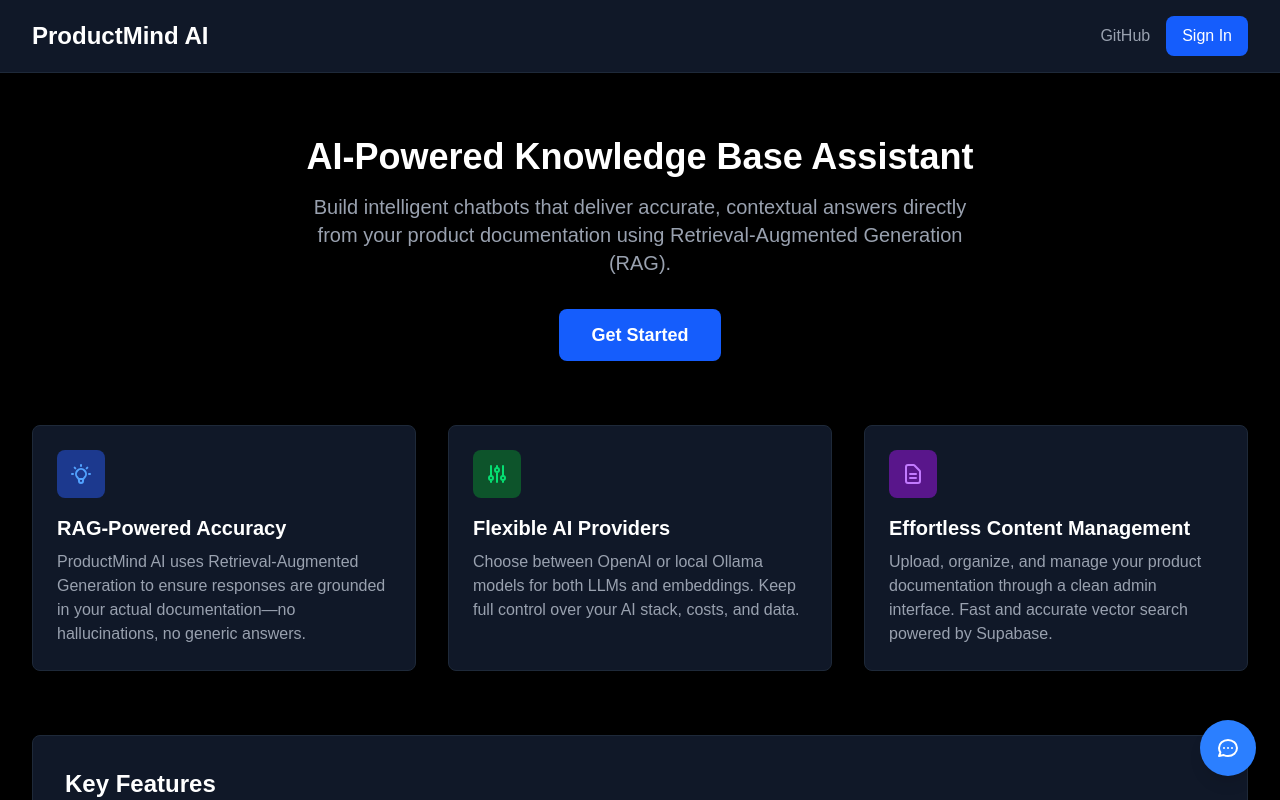
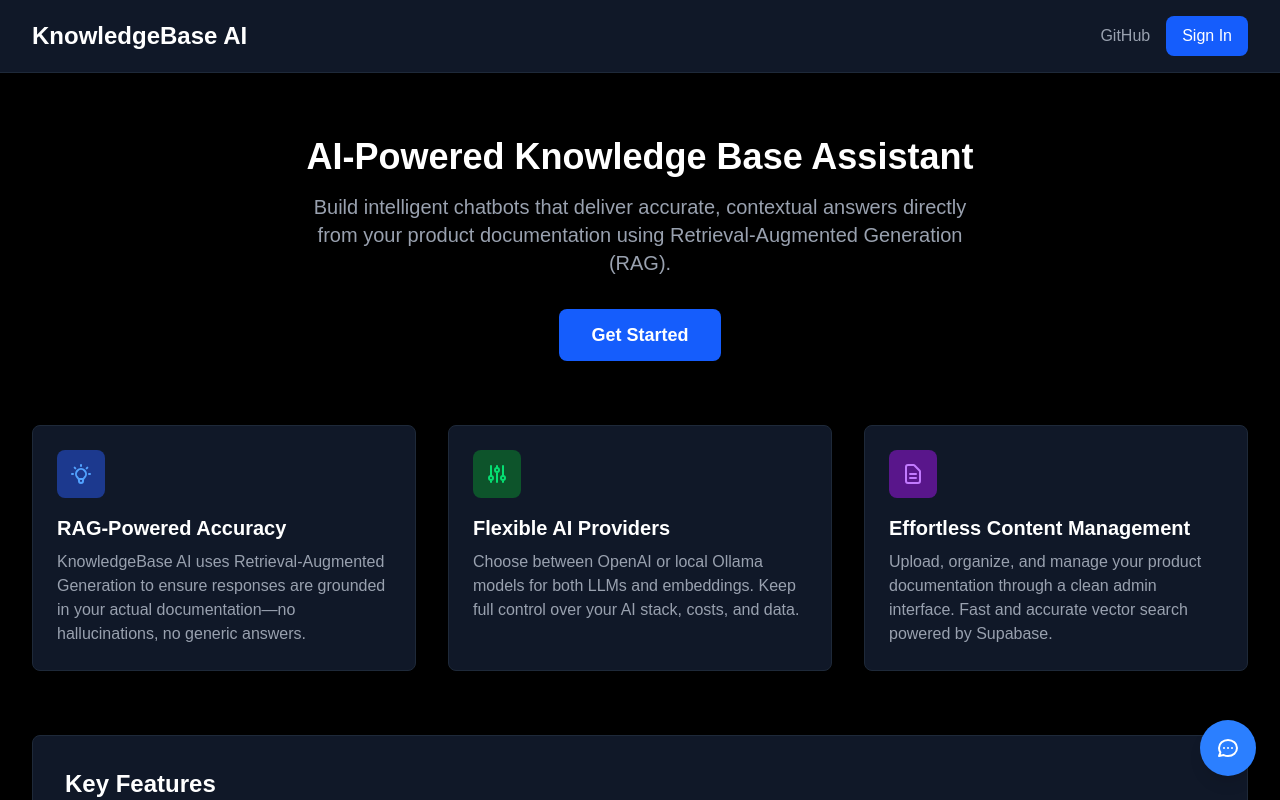
Before and after one commit to The-Atul-Sharma/KnowledgeBase-ai, a Next.js app: page / in a window 1280 px wide. Shown: the top 800 px of the page. Built offline with nearby package versions, Linux system fonts and the light colour scheme; no server answers.

Commit message:
Update title

```diff
--- a/src/components/FeatureCards.js
+++ b/src/components/FeatureCards.js
@@ -12,7 +12,7 @@ const features = [
     ),
     title: "RAG-Powered Accuracy",
     description:
-      "ProductMind AI uses Retrieval-Augmented Generation to ensure responses are grounded in your actual documentation—no hallucinations, no generic answers.",
+      "KnowledgeBase AI uses Retrieval-Augmented Generation to ensure responses are grounded in your actual documentation—no hallucinations, no generic answers.",
     iconBg: "bg-blue-900",
     iconColor: "text-blue-400",
   },
--- a/src/components/Header.js
+++ b/src/components/Header.js
@@ -14,10 +14,12 @@ export default function Header({
         <div className="flex justify-between items-center py-4">
           <div className="flex items-center">
             {showAuth ? (
-              <h1 className="text-2xl font-bold text-white">ProductMind AI</h1>
+              <h1 className="text-2xl font-bold text-white">
+                KnowledgeBase AI
+              </h1>
             ) : (
               <Link href="/" className="text-2xl font-bold text-white">
-                ProductMind AI
+                KnowledgeBase AI
               </Link>
             )}
           </div>
```
Also changed, not shown: 1 other file (tests, documents, lock files or other folders).
